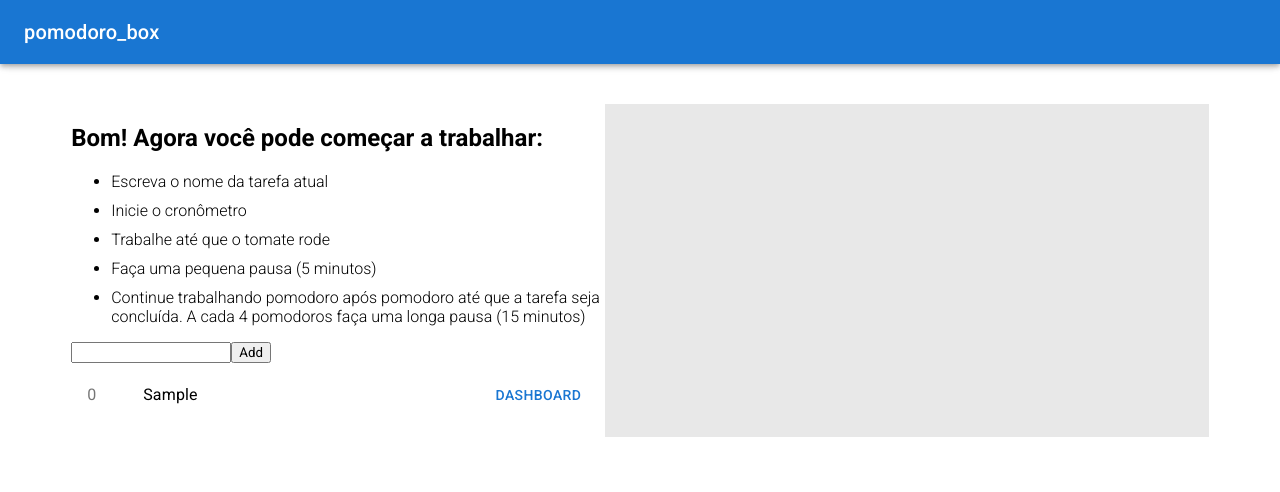
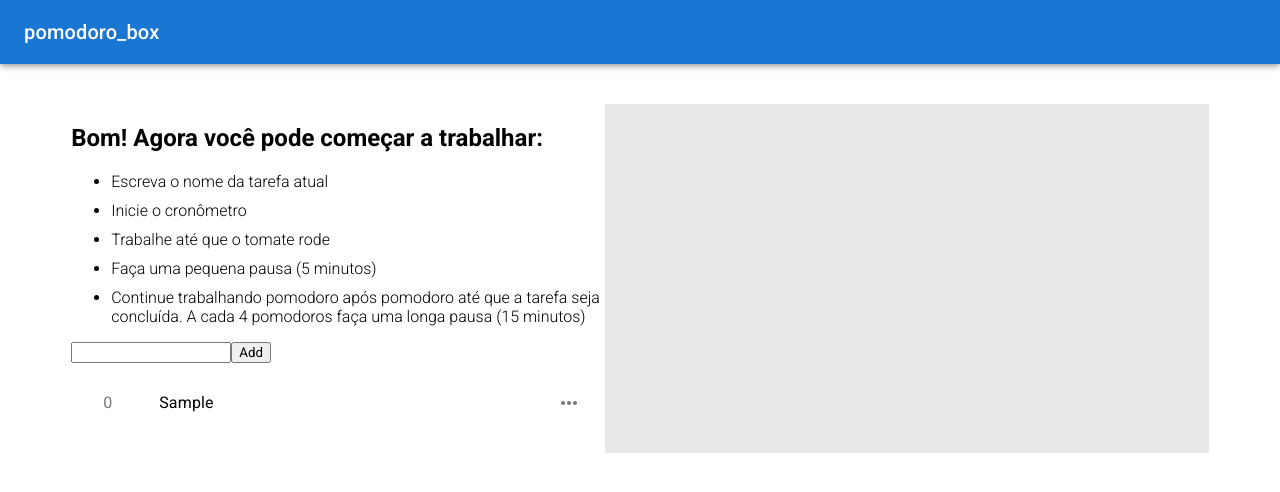
Before and after one commit to lslm/pomodoro, a React (Vite) app: page / in a window 1280 px wide. Both pictures are taken after typing "Sample" into the empty fields and a click on the button "Add". Shown: the top 492 px of the page. Built offline with nearby package versions, Linux system fonts and the light colour scheme.

Commit message:
Almost finishing

```diff
--- a/src/components/PomodoroTimer.jsx
+++ b/src/components/PomodoroTimer.jsx
@@ -30,7 +30,13 @@ const PomodoroTimer = () => {
     }
 
     return () => clearInterval(interval);
-  }, [isActive, seconds, workTime, breakTime]);
+  }, [isActive, seconds]);
+
+  useEffect(() => {
+    setCurrentSessionIndex(0);
+    setSeconds(workTime);
+    setIsActive(false);
+  }, [currentTask])
 
   const toggleTimer = () => {
     setIsActive(!isActive);
--- a/src/components/Submenu.jsx
+++ b/src/components/Submenu.jsx
@@ -1,5 +1,6 @@
 import { useState } from 'react';
-import { Button, Menu } from '@mui/material';
+import { IconButton, Menu } from '@mui/material';
+import { MoreHoriz } from '@mui/icons-material';
 
 const Submenu = ({ children }) => {
   const [anchorEl, setAnchorEl] = useState(null);
@@ -14,15 +15,15 @@ const Submenu = ({ children }) => {
 
   return (
     <>
-      <Button
+      <IconButton
         id="basic-button"
         aria-controls={open ? 'basic-menu' : undefined}
         aria-haspopup="true"
         aria-expanded={open ? 'true' : undefined}
         onClick={handleClick}
       >
-        Dashboard
-      </Button>
+        <MoreHoriz />
+      </IconButton>
       <Menu
         id="basic-menu"
         anchorEl={anchorEl}
--- a/src/components/TaskItem.jsx
+++ b/src/components/TaskItem.jsx
@@ -1,6 +1,6 @@
 import { useContext, useState } from 'react';
 import { TaskContext } from '../contexts/TaskContext';
-import { ListItem, ListItemText, MenuItem, ListItemIcon } from '@mui/material';
+import { ListItem, ListItemText, MenuItem, ListItemIcon, ListItemButton } from '@mui/material';
 import Submenu from './Submenu';
 
 const TaskItem = ({ task }) => {
@@ -13,8 +13,10 @@ const TaskItem = ({ task }) => {
   }
 
   const decreasePomodoro = () => {
+    if (task.pomorodos > 0) {
       task.pomorodos--;
       updateTask(task);
+    }
   }
 
   const setEditing = () => {
@@ -27,7 +29,6 @@ const TaskItem = ({ task }) => {
 
   return (
     <ListItem
-      onClick={() => updateCurrentTask(task)}
       secondaryAction={
         <Submenu>
           <MenuItem onClick={increasePomodoro}>Aumentar</MenuItem>
@@ -36,10 +37,12 @@ const TaskItem = ({ task }) => {
           <MenuItem onClick={handleDelete}>Excluir</MenuItem>
         </Submenu>
       }>
+      <ListItemButton onClick={() => updateCurrentTask(task)}>
         <ListItemIcon>
           <ListItemText primary={task.pomorodos} />
         </ListItemIcon>
         <ListItemText primary={task.title} />
+      </ListItemButton>
     </ListItem>
   );
 }
```
Lines whose indentation alone changed are shown as unchanged.
